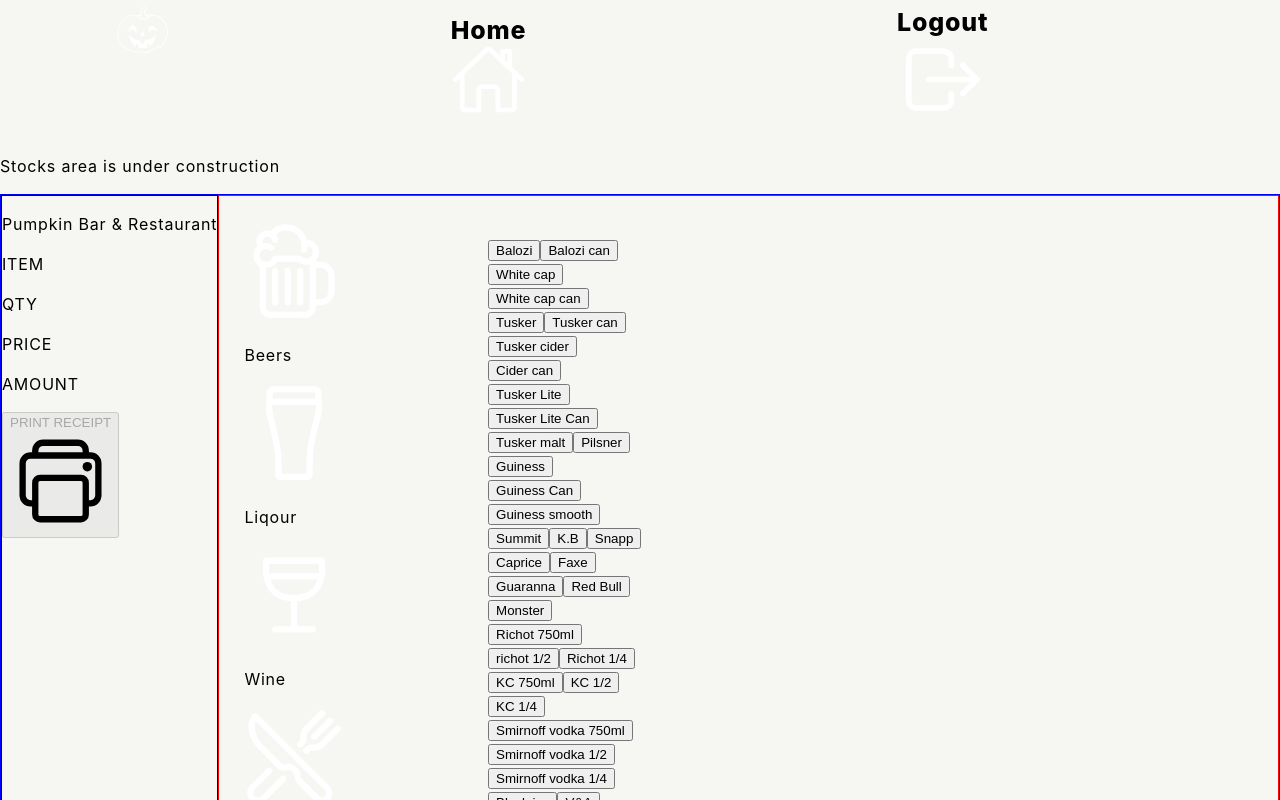
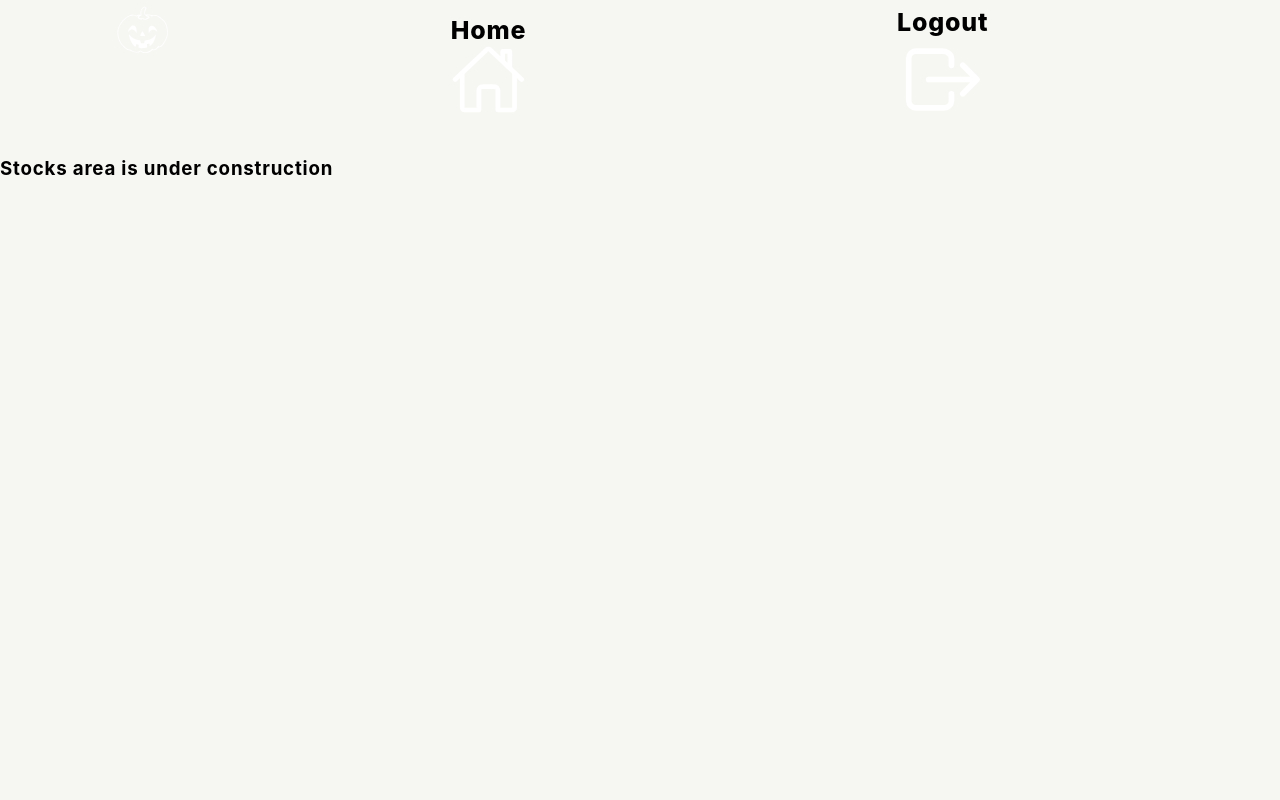
Before and after one commit to 0sugo/pumpkin, a React (Create React App) app: page /Stock in a window 1280 px wide. Shown: the top 800 px of the page. Built offline with nearby package versions, Linux system fonts and the light colour scheme; what @nextui-org/react would draw is missing.

Commit message:
Remove unwanted navigation

```diff
--- a/src/components/Stock.js
+++ b/src/components/Stock.js
@@ -1,11 +1,11 @@
 import Navbar from './Navbar';
-import Products from './Products';
+// import Products from './Products';
 
 const Stock = () => (
   <div>
     <Navbar />
-    <p>Stocks area is under construction</p>
-    <Products />
+    <h3 className="text-2xl font-bold underline">Stocks area is under construction</h3>
+    {/* <Products /> */}
   </div>
 );
 
```
